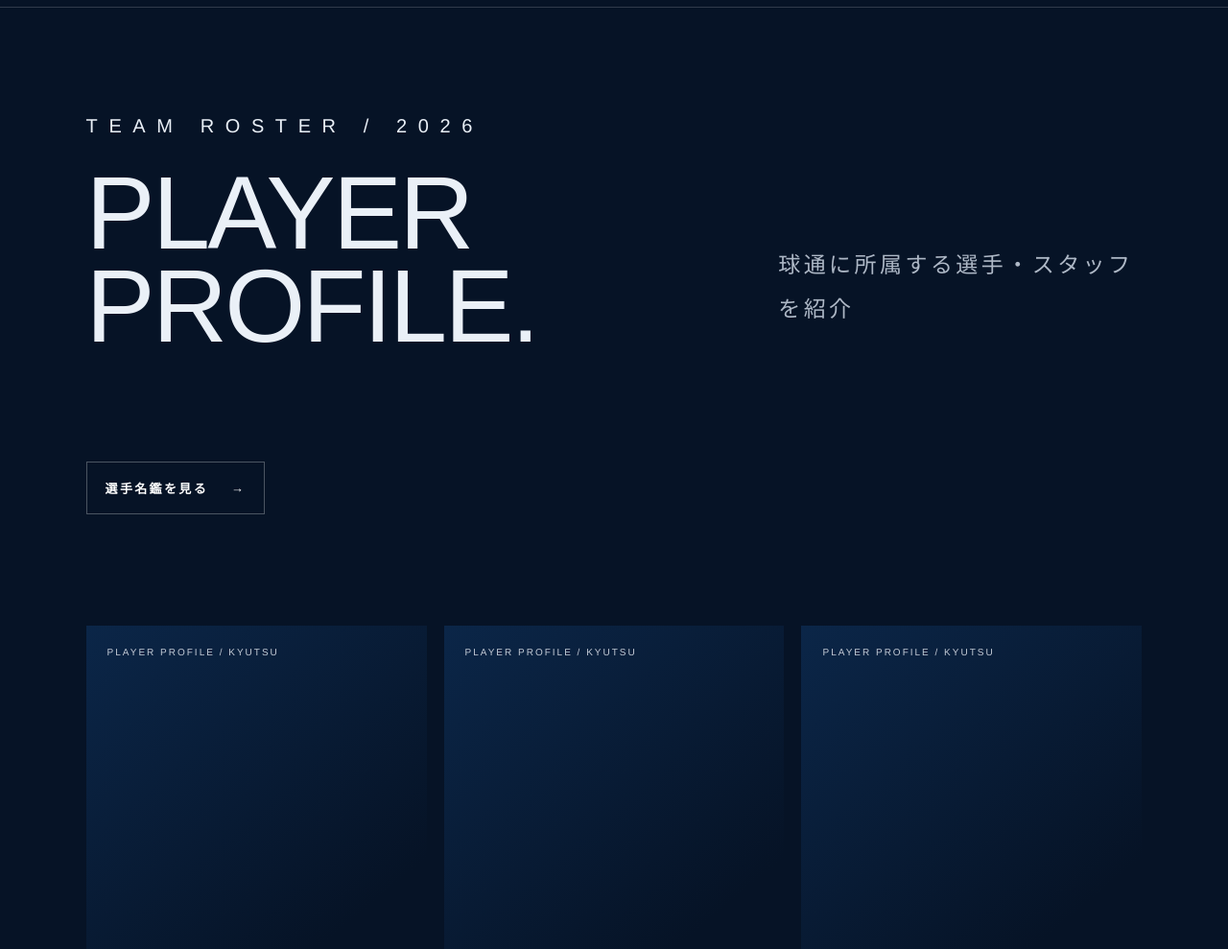
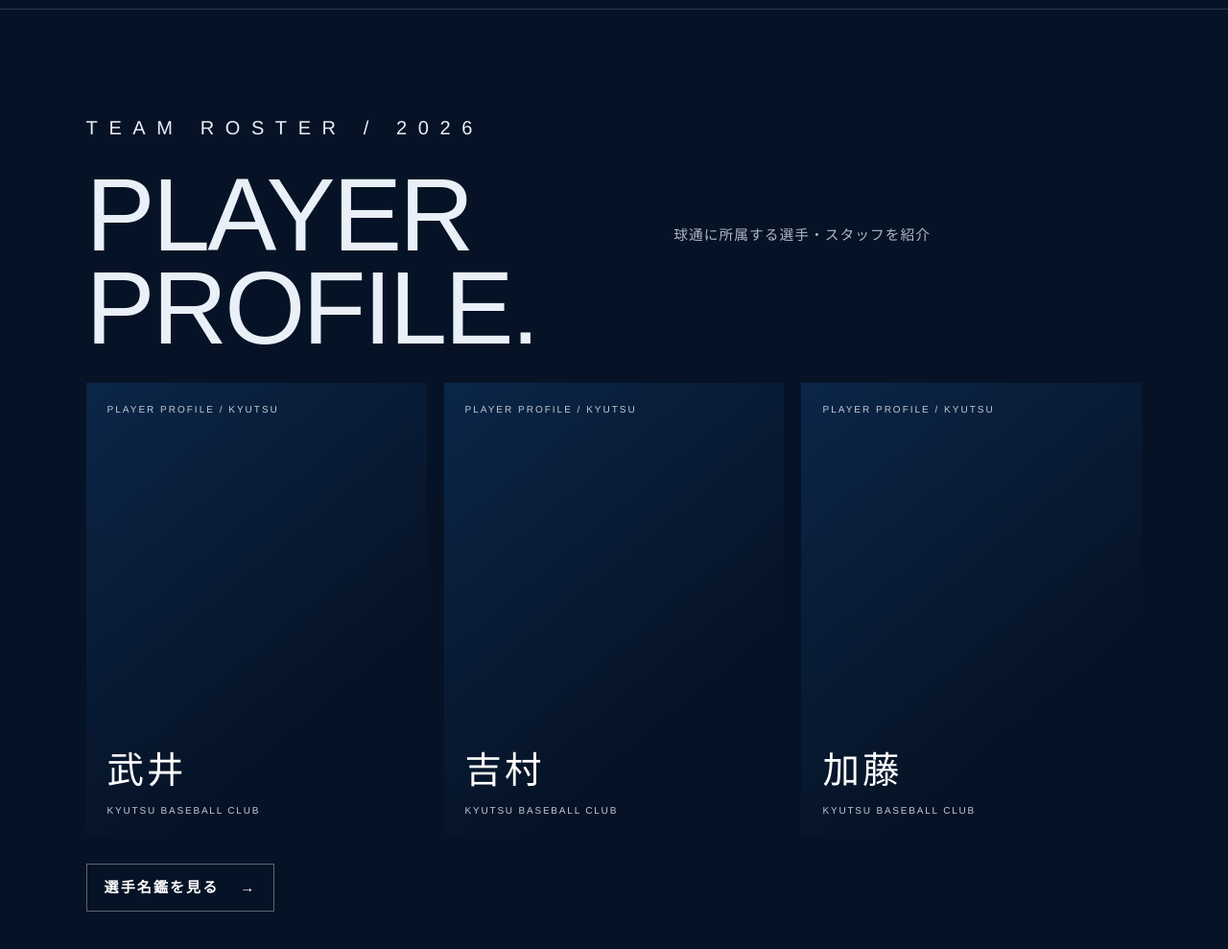
Before and after one commit to takapds14-oss/kyutsu-cloudflare, a plain HTML site: page public/index.html in a window 1280 px wide. Shown: the part 3080-4069 px from the top of the page at 96% size. Drawn offline with Linux system fonts and the light colour scheme; no server answers.

Commit message:
Add files via upload

```diff
--- a/public/style.css
+++ b/public/style.css
@@ -893,3 +893,62 @@ html,body{max-width:100%;overflow-x:hidden}
 }
 
 .featuredFallback[hidden]{display:none!important}
+
+
+/* Ver.59 — homepage desktop typography / roster layout alignment.
+   Keep mobile breakpoints and PURPOSE unchanged. */
+@media (min-width: 721px) {
+  .playersTeaser {
+    grid-template-columns: minmax(0, 1fr) minmax(390px, .85fr);
+    grid-template-rows: auto auto auto;
+    column-gap: 3vw;
+    row-gap: 22px;
+    align-items: start;
+  }
+  .playersTeaser > :first-child { grid-column:1; grid-row:1; }
+  .playersTeaser > .playersTeaserCopy {
+    grid-column:2; grid-row:1;
+    align-self:center;
+    min-width:0;
+  }
+  .playersTeaserCopy p {
+    max-width:none;
+    font-size:clamp(14px, 1.15vw, 18px)!important;
+    letter-spacing:.07em!important;
+    white-space:nowrap;
+  }
+  .playersTeaser .featuredPlayers {
+    grid-column:1/-1;
+    grid-row:2;
+    margin:8px 0 0;
+  }
+  .playersTeaser > .playersTeaserMore {
+    grid-column:1/-1;
+    grid-row:3;
+    margin-top:6px;
+  }
+  /* One consistent style for action links on the landing page. */
+  .resultsSection .sectionIntro > a,
+  .playersTeaser > .playersTeaserMore,
+  .noteStories .noteStoriesHead > a,
+  .galleryFlow .gallery-more-link {
+    display:inline-flex!important;
+    align-items:center;
+    justify-content:space-between;
+    gap:22px;
+    min-height:48px;
+    width:max-content;
+    padding:14px 18px!important;
+    font-size:15px!important;
+    font-weight:600!important;
+    letter-spacing:.14em!important;
+    line-height:1.3;
+    border:1px solid rgba(255,255,255,.34)!important;
+    text-decoration:none;
+    box-sizing:border-box;
+  }
+}
+@media (min-width:721px) and (max-width:1000px) {
+  .playersTeaser { grid-template-columns:minmax(0,1fr) minmax(340px,1fr);column-gap:2vw; }
+  .playersTeaserCopy p { font-size:13px!important;letter-spacing:.03em!important; }
+}
```
Also changed, not shown: public/VERSION.txt.
